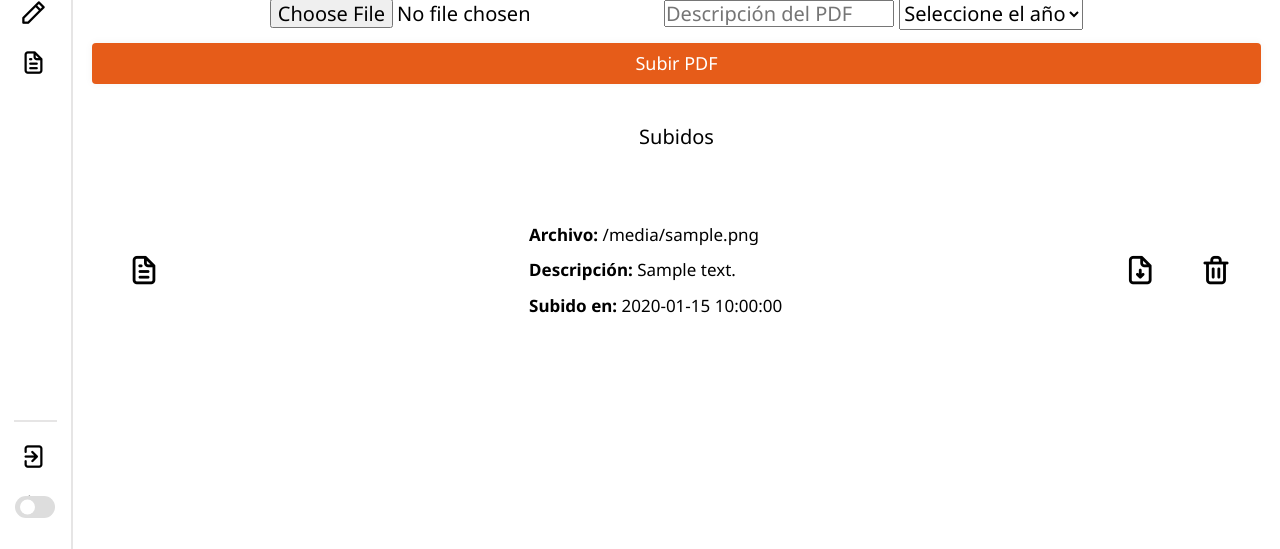
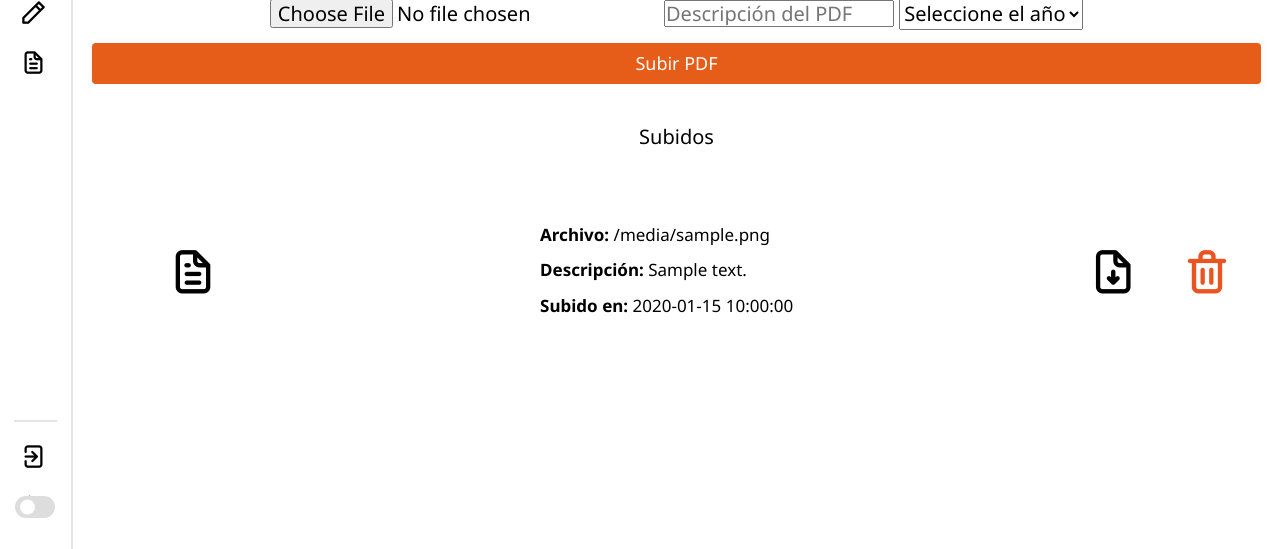
Before and after one commit to josselinesot/SECTUR-, a Flask app: page /home in a window 1280 px wide. Shown: the part 206-755 px from the top of the page. Run offline with Flask 3, Linux system fonts and the light colour scheme; the visitor is signed in with stand-in values (Sample User, id 1); a database or web service that is not in the repository returns one stand-in record (values such as "Sample title"); parts of the project's set-up code (start-up, migrations or seed data) failed here and were passed over.

Commit message:
git add home.html

```diff
--- a/static/home.css
+++ b/static/home.css
@@ -705,13 +705,13 @@ ul.pdf-list li .btn-link i {
 }
 
 .pdf-actions .btn-link .uil-trash-alt{
-    color: var(--text-color);
+    color: var(red);
 }
 
 
 
 .pdf-item .pdf-icon{
-    margin-left: 30px;
+    margin-left: 70px;
     margin-right: 40px;
 }
 
--- a/templates/home.html
+++ b/templates/home.html
@@ -123,7 +123,7 @@
                     <ul class="pdf-list">
                         {% for pdf in user_pdfs %}
                         <li class="pdf-item">
-                            <span class="pdf-icon"><i class="uil uil-file-alt" style="font-size: 34px;"></i></span>
+                            <span class="pdf-icon"><i class="uil uil-file-alt" style="font-size: 52px;"></i></span>
                             <div class="pdf-details">
                                 <p><strong>Archivo:</strong> {{ pdf['filename'] }}</p>
                                 <p><strong>Descripción:</strong> {{ pdf['description'] }}</p>
@@ -131,11 +131,11 @@
                             </div>
                             <div class="pdf-actions">
                                 <a href="{{ url_for('download_pdf', file_id=pdf['file_id']) }}" class="btn btn-link">
-                                    <i class="uil uil-file-download" style="font-size: 34px;"></i>
+                                    <i class="uil uil-file-download" style="font-size: 52px;"></i>
                                 </a>
                                 <!-- Boton de eliminar pdf -->
                                 <button class="btn btn-link" onclick="confirmDelete('{{ pdf['file_id'] }}')">
-                                    <i class="uil uil-trash-alt" style="font-size: 34px;"></i>
+                                    <i class="uil uil-trash-alt" style="font-size: 52px;"></i>
                                 </button>
 
                             </div>
```
